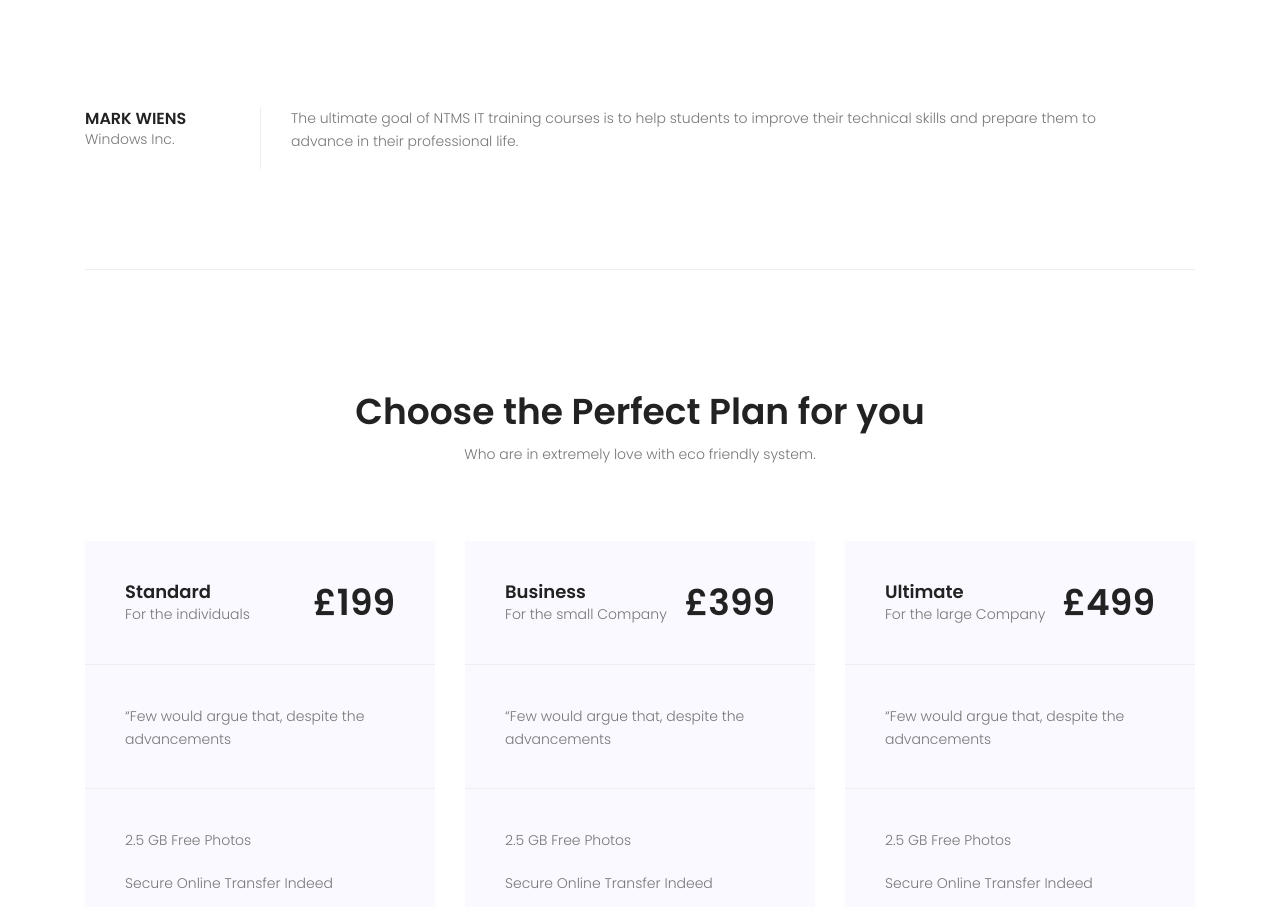
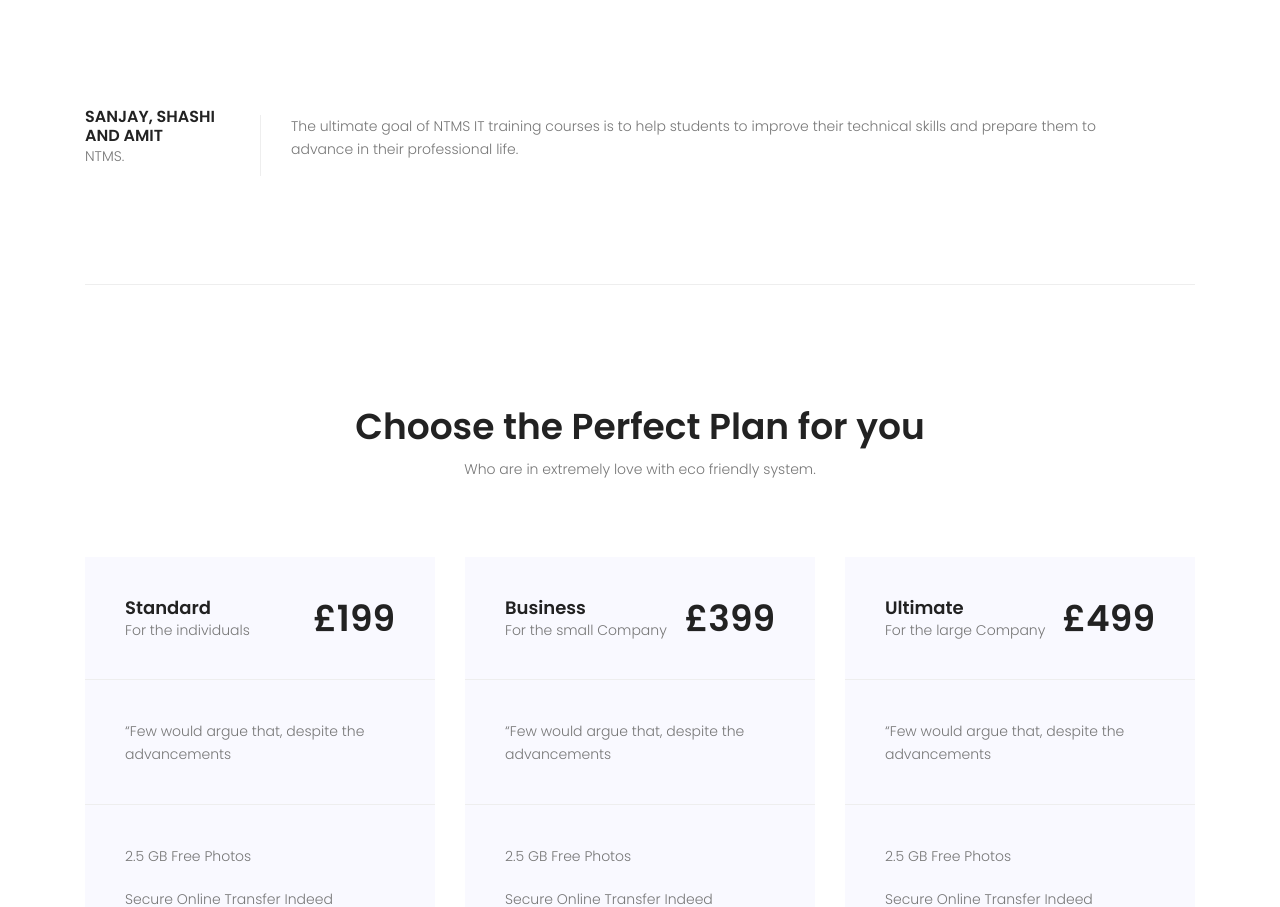
Before and after one commit to sanjayincloud/ntmsapp, a plain HTML site: page index.html in a window 1280 px wide. Shown: the part 1013-1920 px from the top of the page. Drawn offline with nearby package versions, Linux system fonts and the light colour scheme; some packages are replaced by stand-ins of ours.

Commit message:
Update index.html

```diff
--- a/index.html
+++ b/index.html
@@ -121,9 +121,9 @@
 					<div class="details-section">
 						<div class="row align-items-center">
 							<div class="col-lg-2 detials-left">
-								<h5 class="text-uppercase">Mark Wiens</h5>
+								<h5 class="text-uppercase">Sanjay, Shashi and Amit</h5>
 								<p>
-									Windows Inc.
+									NTMS.
 								</p>
 							</div>
 							<div class="col-lg-9 detials-right">
```
